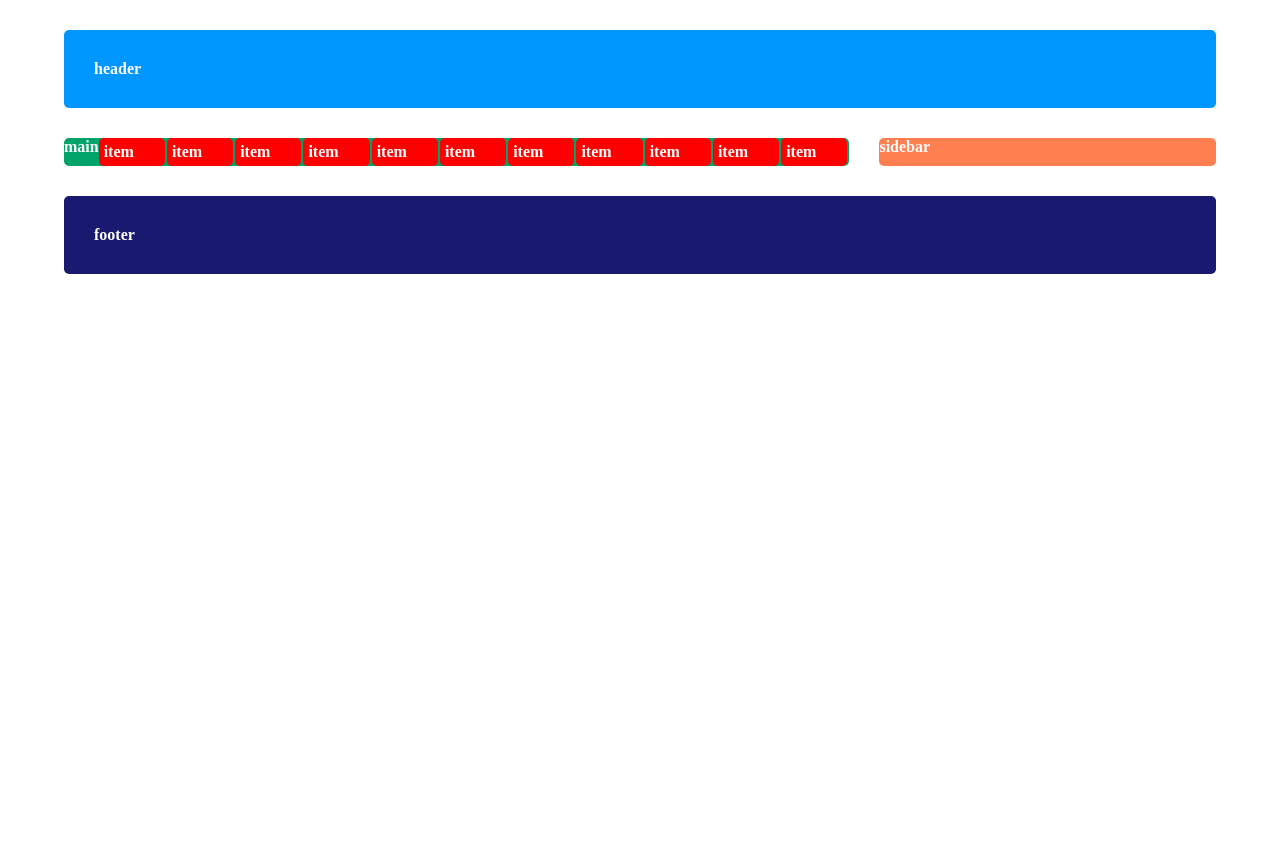
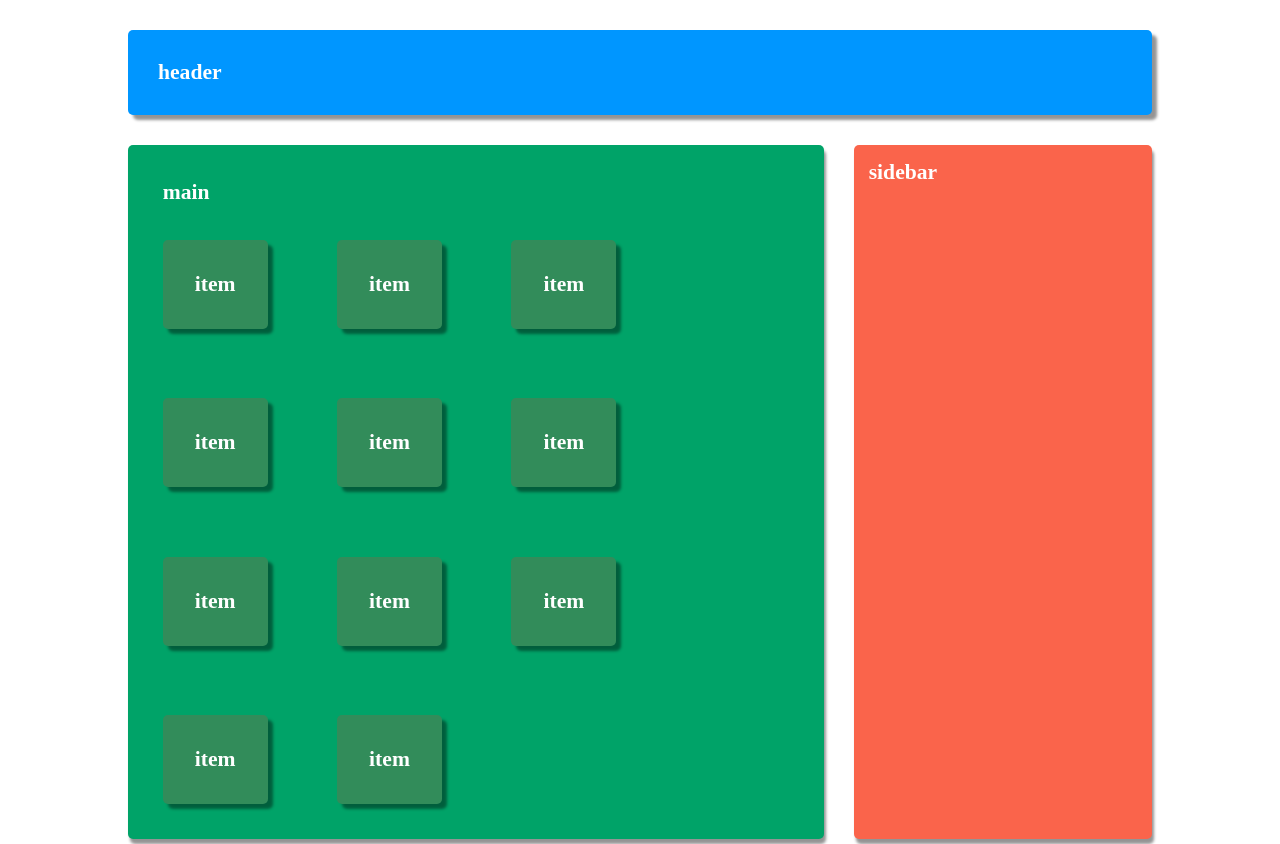
Before and after one commit to ferrazjaa/atividade-flexbox, a plain HTML site: page index.html in a window 1280 px wide. Shown: the top 844 px of the page. Before the commit the page ends 800 px from the top, so only its background shows below. Drawn offline with Linux system fonts and the light colour scheme.

Commit message:
update #5
tarefa finalizada com a máxima reprodução do proposto

```diff
--- a/index.html
+++ b/index.html
@@ -15,8 +15,9 @@
 
     <div id="main-sidebar">
       <main>
-        main
+          <p>main</p>
 
+        <div id="container">
           <div class="item">
             item
           </div>
@@ -61,10 +62,12 @@
             item
           </div>
 
+        </div>
+
       </main>
 
       <aside>
-        sidebar
+        <p>sidebar</p>
       </aside>
     </div>
 
--- a/style.css
+++ b/style.css
@@ -14,56 +14,75 @@ body{
   justify-content: space-between;
   color: white;
   font-weight: bolder;
+  font-size: 1.35rem;
+
 
 }
 
-header{
-  padding:30px;
+/* Palavras main e sidebar*/
+p{
+  margin: 5% 0 0 5%;;
+}
 
-  margin: 30px auto;
-  background-color: #0096FF;
-  border-radius: 5px;
-  box-shadow: 5px 15px #black;
-  width: 90%;
+/*Header*/
+header {
+  width: 80%;
+	padding: 30px;
+	margin: 30px auto;
+	background-color: #0096FF;
+	border-radius: 5px;
+  box-shadow: 5px 5px 3px #0000006b;
 }
+
 
 /*Container do main e sidebar*/
 #main-sidebar{
+  width: 80%;
   display: flex;
   flex-direction: row;
-  width: 90%;
   margin: 0 auto 30px auto;
 }
 
+/* Main*/
 main{
-  background-color: #00a368;
   width: 70%;
-  margin-right: 30px;
-  border-radius: 5px;
-  display: flex;
-  flex-direction: row;
+    background-color: #00a368;
+    border-radius: 5px;
+    margin-right: 30px;
+    box-shadow: 2px 5px 3px #0000006b;
 }
 
-.item{
-  flex:1;
-  padding: 5px;
-  margin-right: 2px;
-  background: red;
-  border-radius: 5px;
+/* Container dos itens*/
+#container{
+  display: flex;
   flex-wrap: wrap;
-  box-shadow: 5px 15px #black;
+
 }
 
-aside{
-  background-color: #ff7f50;
-  width: 30%;
-  border-radius: 5px;
+/* Itens*/
+.item {
+  text-align: center;
+	padding: 32px;
+  margin: 5%;
+	background: rgb(50, 140, 90);
+	border-radius: 5px;
+  box-shadow: 5px 5px 3px #0000006b;
 }
 
+/* Conteúdo lateral*/
+aside{
+  width: 30%;
+  background-color: rgba(250,100,75,255);
+  border-radius: 5px;
+  box-shadow: 2px 5px 3px #0000006b;
+}
+
+/* Rodapé*/
 footer{
-  background-color: #191970;
+  width: 80%;
+  background-color: rgb(42, 71, 155);
   padding:30px;
-  width: 90%;
   margin: 0 auto 15px auto;
   border-radius: 5px;
+  box-shadow: 5px 5px 3px #0000006b;
 }
```
Lines whose indentation alone changed are shown as unchanged.
